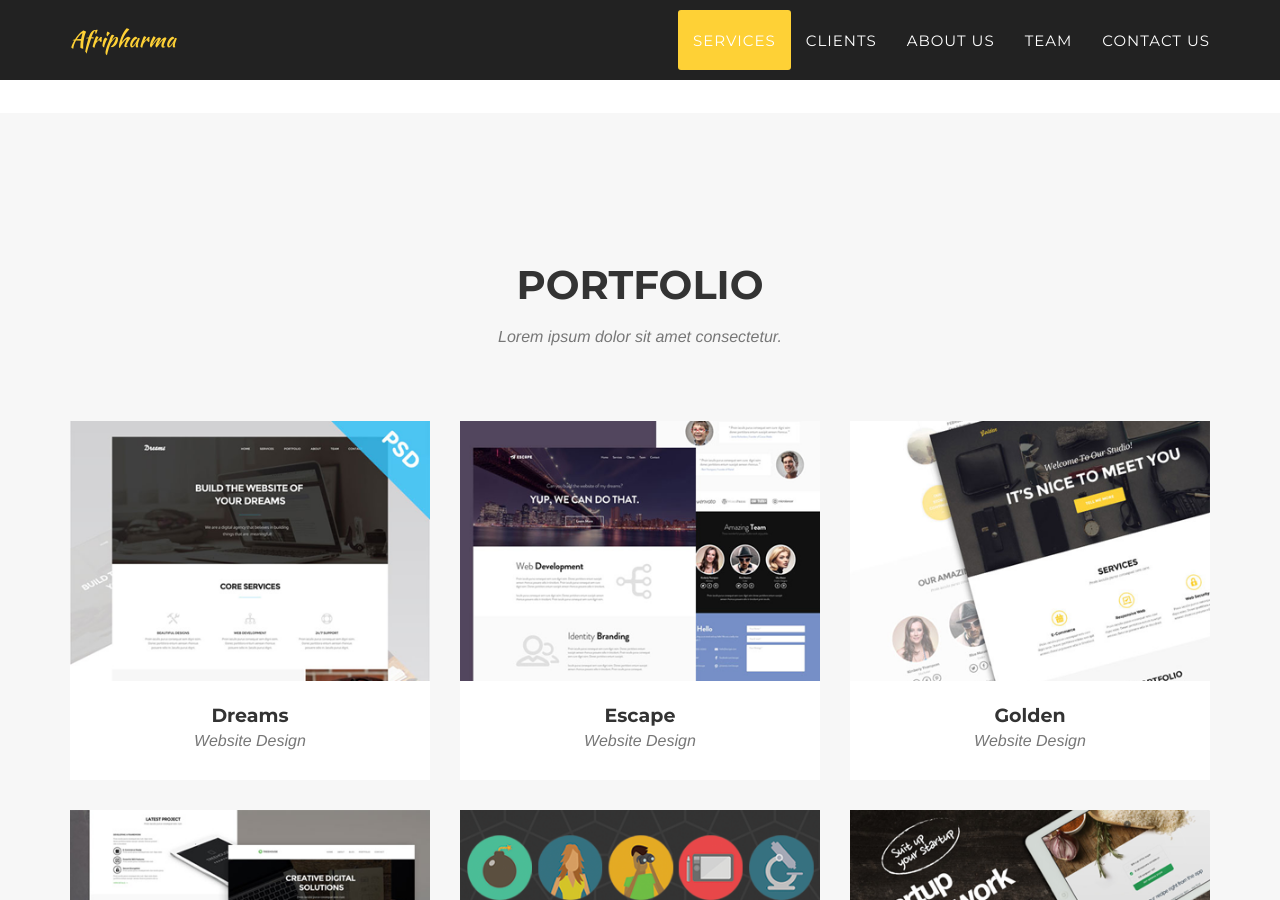
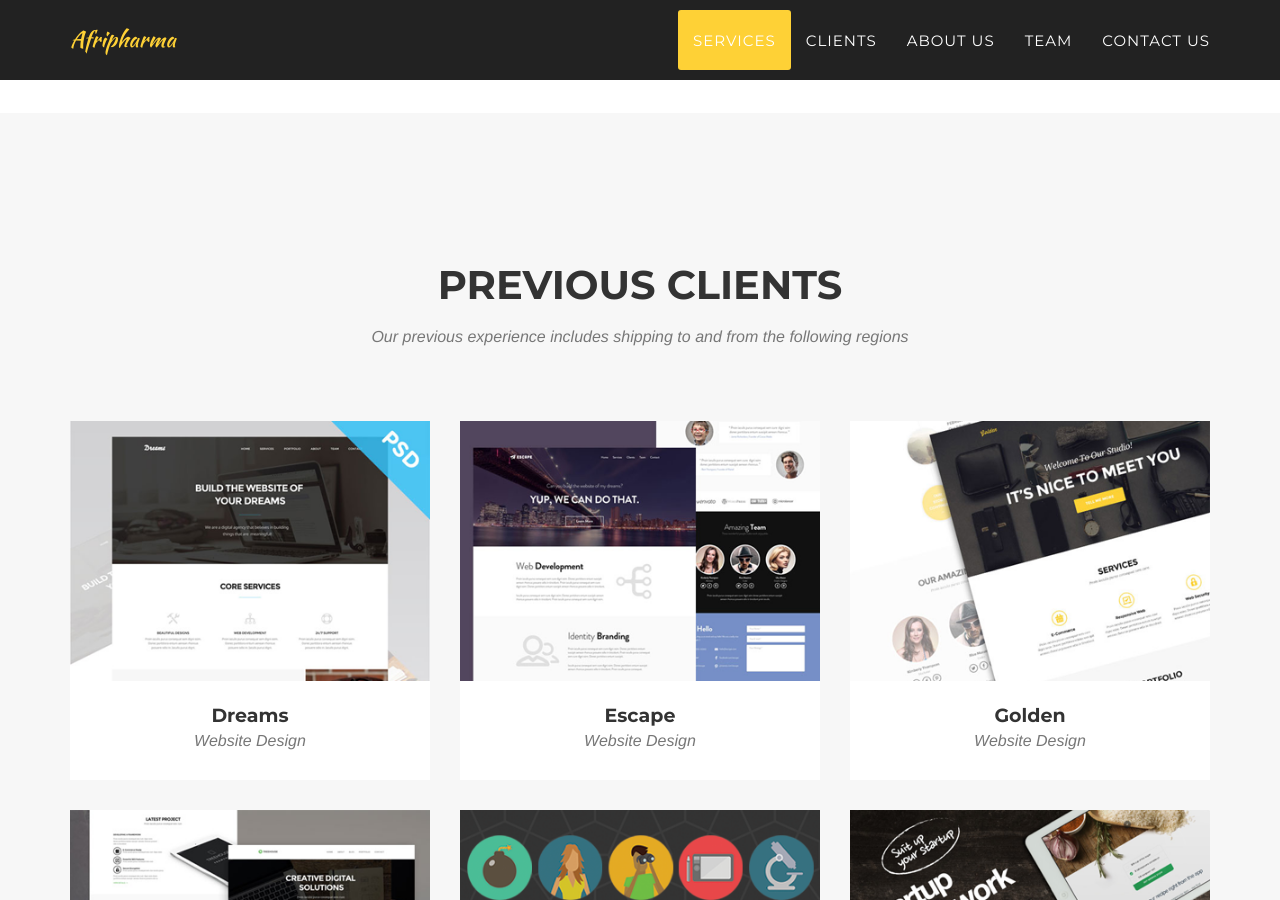
Before and after one commit to nischalsource/nischalsource.github.io, a Jekyll site: the page built from index.html, in a window 1280 px wide and 900 px high, scrolled down 1289 px. Built offline with Jekyll 4.4.1, drawn with Linux system fonts in a browser that asks for light colours; some web fonts are replaced.

Commit message:
changes portfolio heading to clients

```diff
--- a/_includes/portfolio_grid.html
+++ b/_includes/portfolio_grid.html
@@ -3,8 +3,8 @@
         <div class="container">
             <div class="row">
                 <div class="col-lg-12 text-center">
-                    <h2 class="section-heading">Portfolio</h2>
-                    <h3 class="section-subheading text-muted">Lorem ipsum dolor sit amet consectetur.</h3>
+                    <h2 class="section-heading">Previous Clients</h2>
+                    <h3 class="section-subheading text-muted">Our previous experience includes shipping to and from the following regions</h3>
                 </div>
             </div>
             <div class="row">
```
